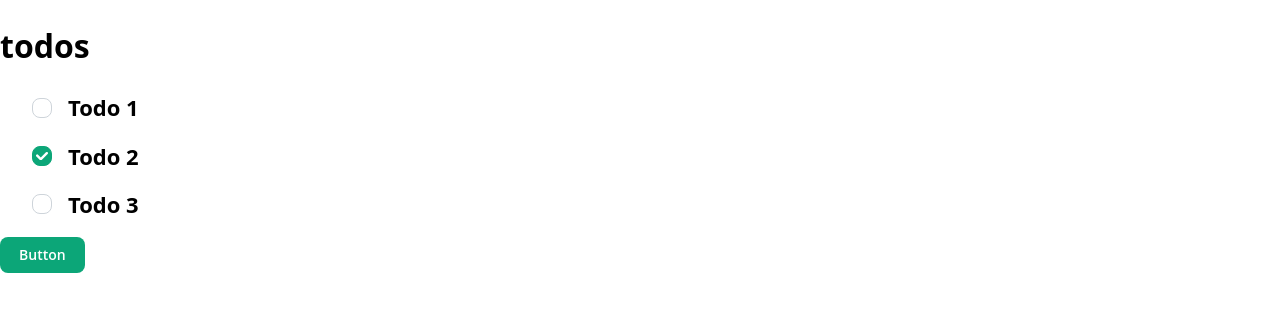
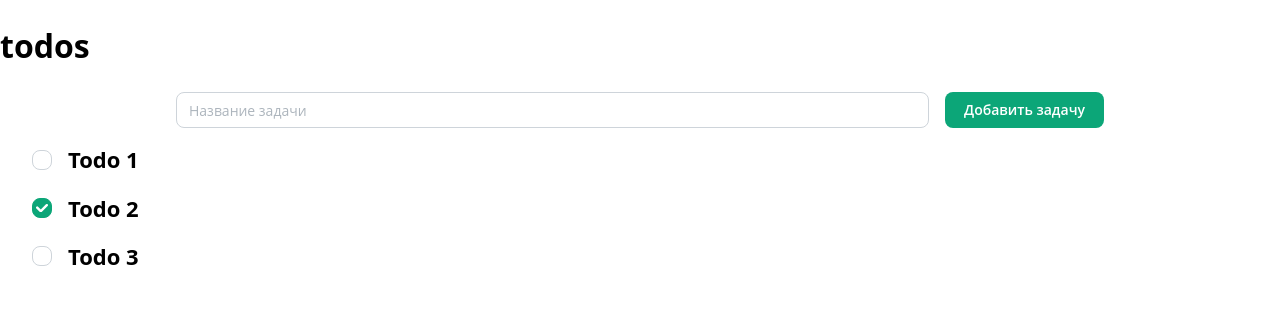
Before and after one commit to NadyaGus/todo_app, a React (Vite) app: page / in a window 1280 px wide. Shown: the top 312 px of the page. Built offline with nearby package versions, Linux system fonts and the light colour scheme.

Commit message:
feat: add form for adding task

```diff
--- a/src/App.tsx
+++ b/src/App.tsx
@@ -1,7 +1,6 @@
 import type { ReactElement } from 'react';
 
-import { Button } from '@mantine/core';
-
+import { AddTodoForm } from './components/form';
 import { TodoList } from './components/list';
 import { todosList } from './utils/todos-list';
 
@@ -9,8 +8,8 @@ function App(): ReactElement {
   return (
     <div className="App">
       <h1>todos</h1>
+      <AddTodoForm />
       <TodoList list={todosList} />
-      <Button>Button</Button>
     </div>
   );
 }
--- /dev/null
+++ b/src/components/form/AddTodoForm.tsx
@@ -0,0 +1,32 @@
+import type { ReactElement } from 'react';
+
+import { Button, Container, TextInput } from '@mantine/core';
+import { Form, useForm } from '@mantine/form';
+
+import classes from './index.module.css';
+
+export const AddTodoForm = (): ReactElement => {
+  const form = useForm({
+    initialValues: {
+      title: '',
+    },
+    mode: 'uncontrolled',
+    validate: {
+      title: (value) => (value ? null : 'Название задачи обязательно'),
+    },
+  });
+
+  const handleFormSubmit = (values: { title: string }): void => {
+    console.log(values);
+    form.reset();
+  };
+
+  return (
+    <Container my={'auto'}>
+      <Form className={classes.form} form={form} onSubmit={(values) => handleFormSubmit(values)}>
+        <TextInput key={form.values.title} placeholder="Название задачи" {...form.getInputProps('title')} flex={1} />
+        <Button type="submit">Добавить задачу</Button>
+      </Form>
+    </Container>
+  );
+};
--- /dev/null
+++ b/src/components/form/index.module.css
@@ -0,0 +1,9 @@
+.form {
+  display: flex;
+  gap: 1rem;
+  width: 100%;
+
+  @media screen and (max-width: 576px) {
+    flex-direction: column;
+  }
+}
--- /dev/null
+++ b/src/components/form/index.ts
@@ -0,0 +1 @@
+export { AddTodoForm } from './AddTodoForm';
```
